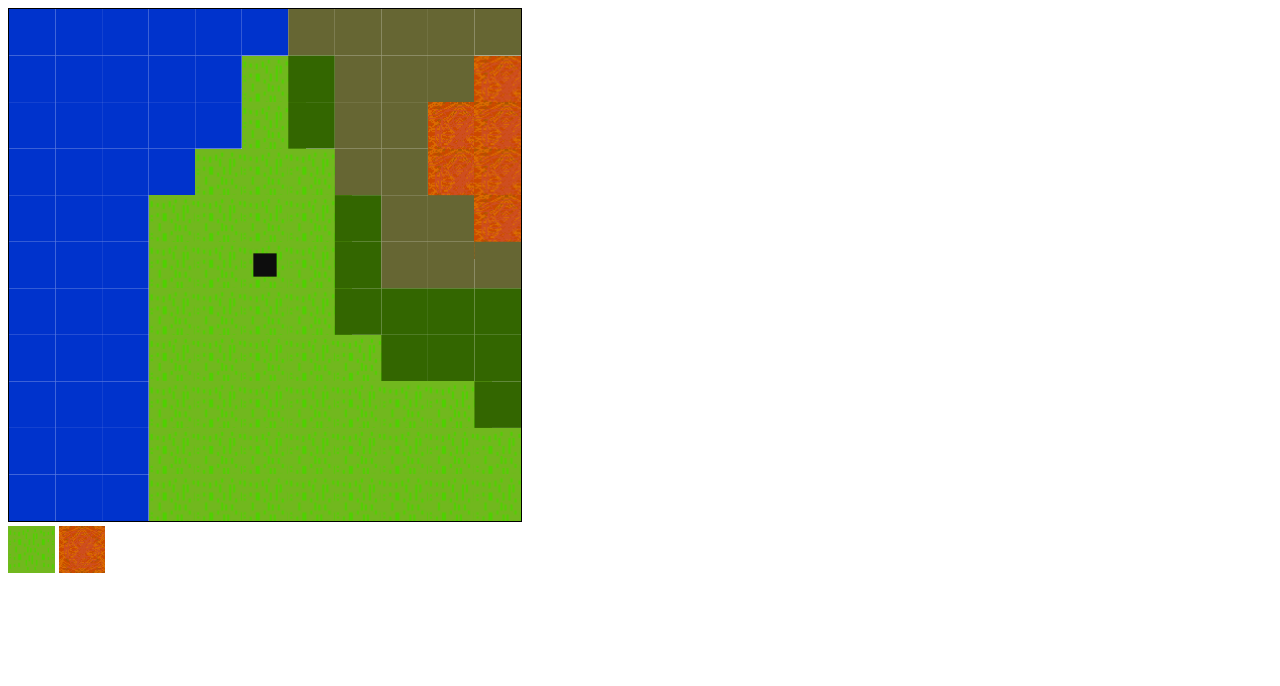
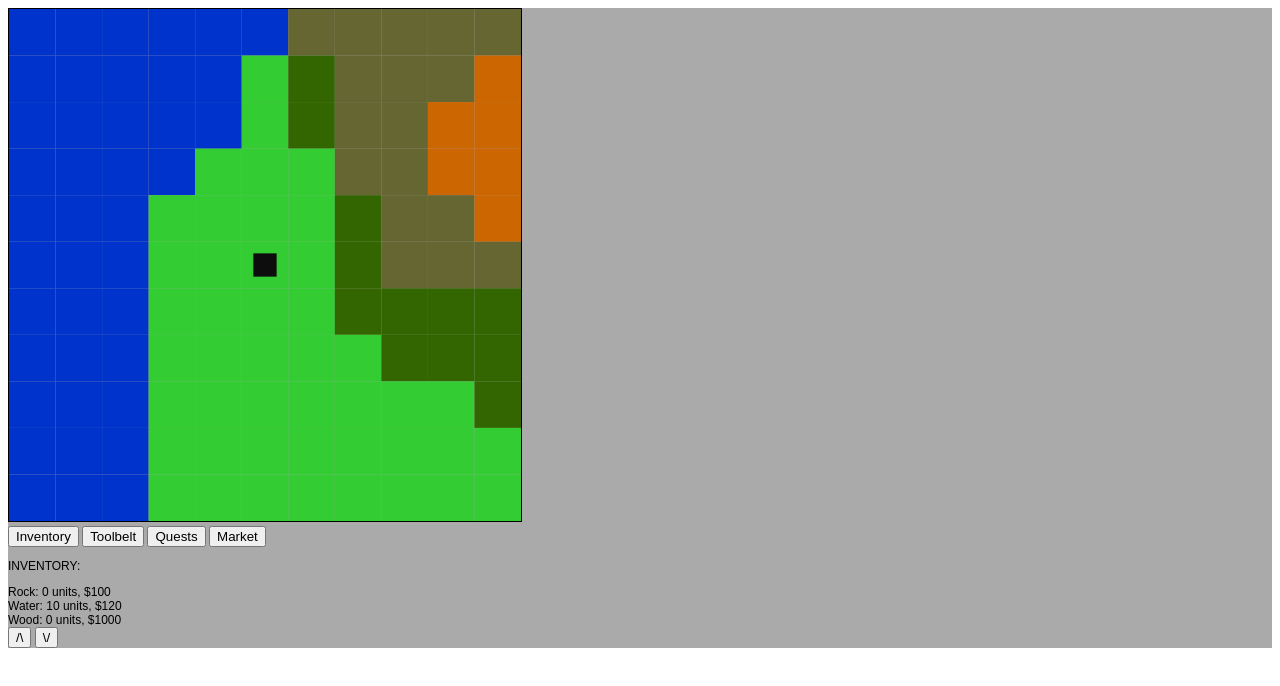
Before and after one commit to Olivex727/RPG-Y11, a website: page JS/Client/index.html in a window 1280 px wide. Drawn offline with nearby package versions, Linux system fonts and the light colour scheme.

Commit message:
Added inventory system (Not ready yet)

```diff
--- a/JS/Client/game.js
+++ b/JS/Client/game.js
@@ -17,20 +17,103 @@ for (i = 0; i < maptext.length; i++){
 var canvas = document.getElementById("screen");
 var ctx = canvas.getContext("2d");
 
+var scrollnum = 0;
+var inventstage = "inventory"
+
+//Item management
+var inventory = [
+    {
+        "name":"Rock",
+        "color": "#666633",
+        "amount": "0",
+        "image": "False",
+        "cost": "100"
+    },
+    {
+        "name": "Water",
+        "color": "#0033cc",
+        "amount": "10",
+        "image": "False",
+        "cost": "120"
+    },
+    {
+        "name": "Wood",
+        "color": "#550011",
+        "amount": "0",
+        "image": "False",
+        "cost": "1000"
+    },
+    {
+        "name": "Lava",
+        "color": "#cc6600",
+        "amount": "0",
+        "image": "False",
+        "cost": "3200"
+    }
+];
+
 
 
 window.onload = function() {
     window.addEventListener("keypress", update);
+    updateInvent(null);
     drawscreen(0,0)
 };
+
+//Update the selections on the inventory
+function updateInvent(scroll, change=null)
+{
+
+    //Change what tab the inventory is on
+    if(change != null){
+        inventstage = change;
+        scrollnum = 0;
+    }
+
+    if (scroll != null) {
+        //alert((inventory.length - 3).toString() + " " + scrollnum);
+        if ((scrollnum < inventory.length - 3 && scroll > 0) || (scrollnum > 0 && scroll < 0)) {
+            scrollnum += scroll;
+        }
+    }
+    var slot1 = document.getElementById("item1"); var slot2 = document.getElementById("item2"); var slot3 = document.getElementById("item3"); var title = document.getElementById("inv");
+
+    //Update and output information of items and such (Crafting involved)
+    if(inventstage === "inventory") {
+        title.textContent = "INVENTORY:";
+        slot1.textContent = inventory[scrollnum].name + ": " + inventory[scrollnum].amount + " units, $" + inventory[scrollnum].cost;
+        slot2.textContent = inventory[scrollnum + 1].name + ": " + inventory[scrollnum + 1].amount + " units, $" + inventory[scrollnum +1].cost;
+        slot3.textContent = inventory[scrollnum + 2].name + ": " + inventory[scrollnum + 2].amount + " units, $" + inventory[scrollnum +2].cost;
+    }
+    //Section that contains the apparel, weapons and tools
+    if (inventstage === "toolbelt") {
+        title.textContent = "TOOLBELT:";
+        slot1.textContent = "";
+        slot2.textContent = "";
+        slot3.textContent = "";
+    }
+    if (inventstage === "quests") {
+        title.textContent = "QUESTS:";
+        slot1.textContent = "";
+        slot2.textContent = "";
+        slot3.textContent = "";
+    }
+    if (inventstage === "market") {
+        title.textContent = "MARKET:";
+        slot1.textContent = "";
+        slot2.textContent = "";
+        slot3.textContent = "";
+    }
+
+}
 
 //drawing the screen
 var drawscreen = (movex,movey) => {
     var terrain = {
-        "grass": {"colour":"#33cc33", "stand":"True", "image":"True", "height":"1"},
+        "grass": {"colour":"#33cc33", "stand":"True", "image":"False", "height":"1"},
         "water": {"colour":"#0033cc", "stand":"False", "image":"False", "height":"3"},
         "mountain": {"colour":"#666633", "stand":"True", "image":"False", "height":"4"},
-        "lava": {"colour":"#cc6600", "stand":"False", "image":"True", "height":"5"},
+        "lava": {"colour":"#cc6600", "stand":"False", "image":"False", "height":"5"},
         "forest": {"colour":"#336600", "stand":"True", "image":"False", "height":"2"},
     };
     var entities = {
--- a/JS/Client/index.html
+++ b/JS/Client/index.html
@@ -4,21 +4,45 @@
         <title>Test Game</title>
         <!--<link rel="stylesheet" href="style.css">-->
         <style>
+            #main{
+                background-color: #aaaaaa;
+            }
             #screen {
                 color: crimson;
                 border:1px solid #000000;
+                display: inline;
+            }
+            #inventory
+            {
+                color: #000000;
+                font-family: sans-serif;
+                font-size: 12px;
+                background-color: #aaaaaa;
             }
         </style>
 
     </head>
     <body>
         <script src="https://code.jquery.com/jquery-3.4.1.min.js"></script>
+        <div id = "main">
             <canvas id="screen" width="512" height="512" onkeypress="test">
                 <p>No display</p>
             </canvas>
+            <div id="inventory">
+                <button onclick="updateInvent(0, 'inventory');">Inventory</button>
+                <button onclick="updateInvent(0, 'toolbelt');">Toolbelt</button>
+                <button onclick="updateInvent(0, 'quests');">Quests</button>
+                <button onclick="updateInvent(0, 'market');">Market</button>
+                <p id ="inv"></p>
+                <span id="item1"></span><br>
+                <span id="item2"></span><br>
+                <span id="item3"></span><br>
+                <button id="uscrl" onclick="updateInvent(-1);">/\</button>
+                <button id="dscrl" onclick="updateInvent(1);">\/</button><br>
+            </div>
+
             <div id="output"></div>
-        <img id="grass" width="46.5454545455" height="46.5454545455" src="Images/grass2.png" alt="grass">
-        <img id="lava" width="46.5454545455" height="46.5454545455" src="Images/lava.png" alt="lava">
+        </div>
         <script src="game.js"></script>
 
         <!--<p>Loll</p>-->
```
Lines whose indentation alone changed are shown as unchanged.
